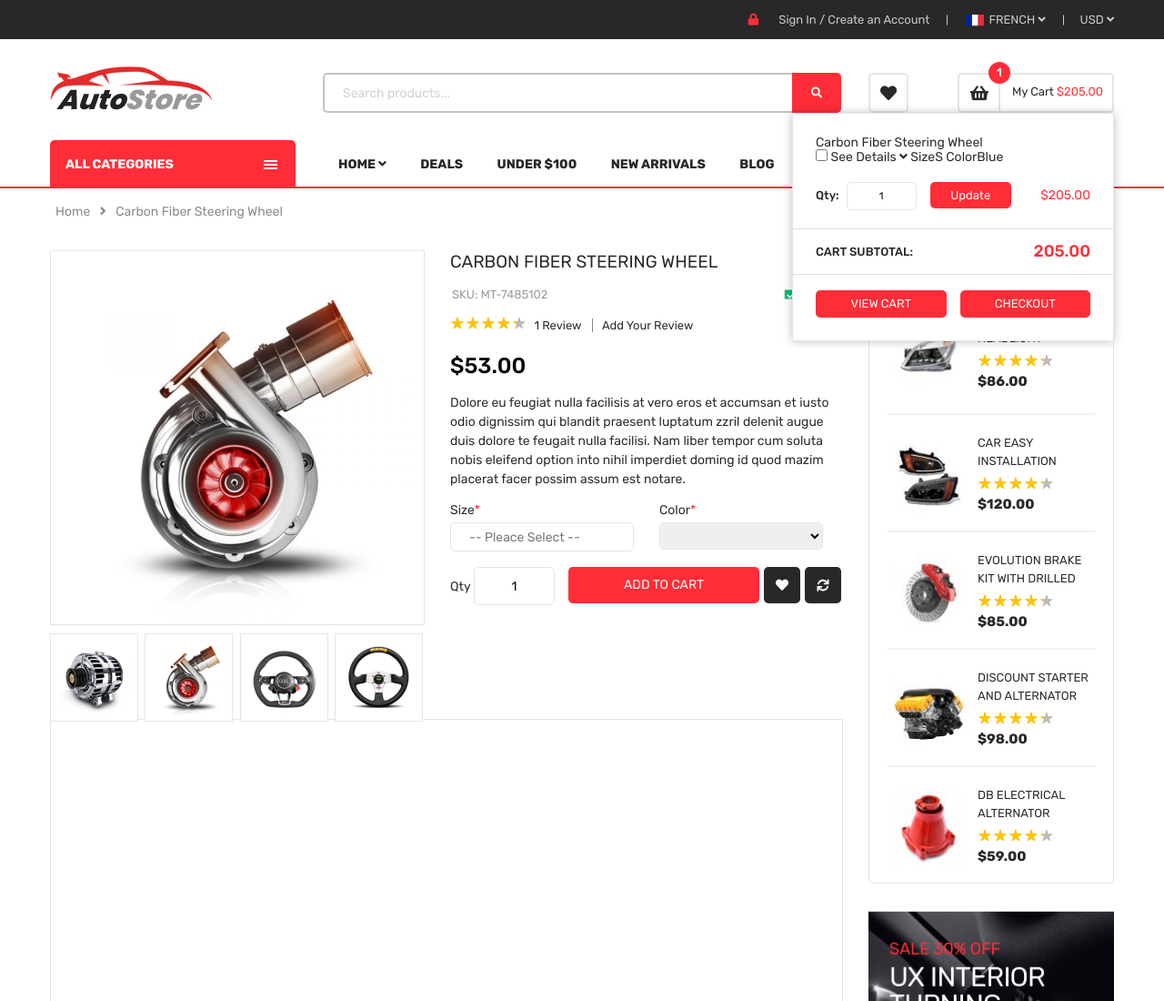
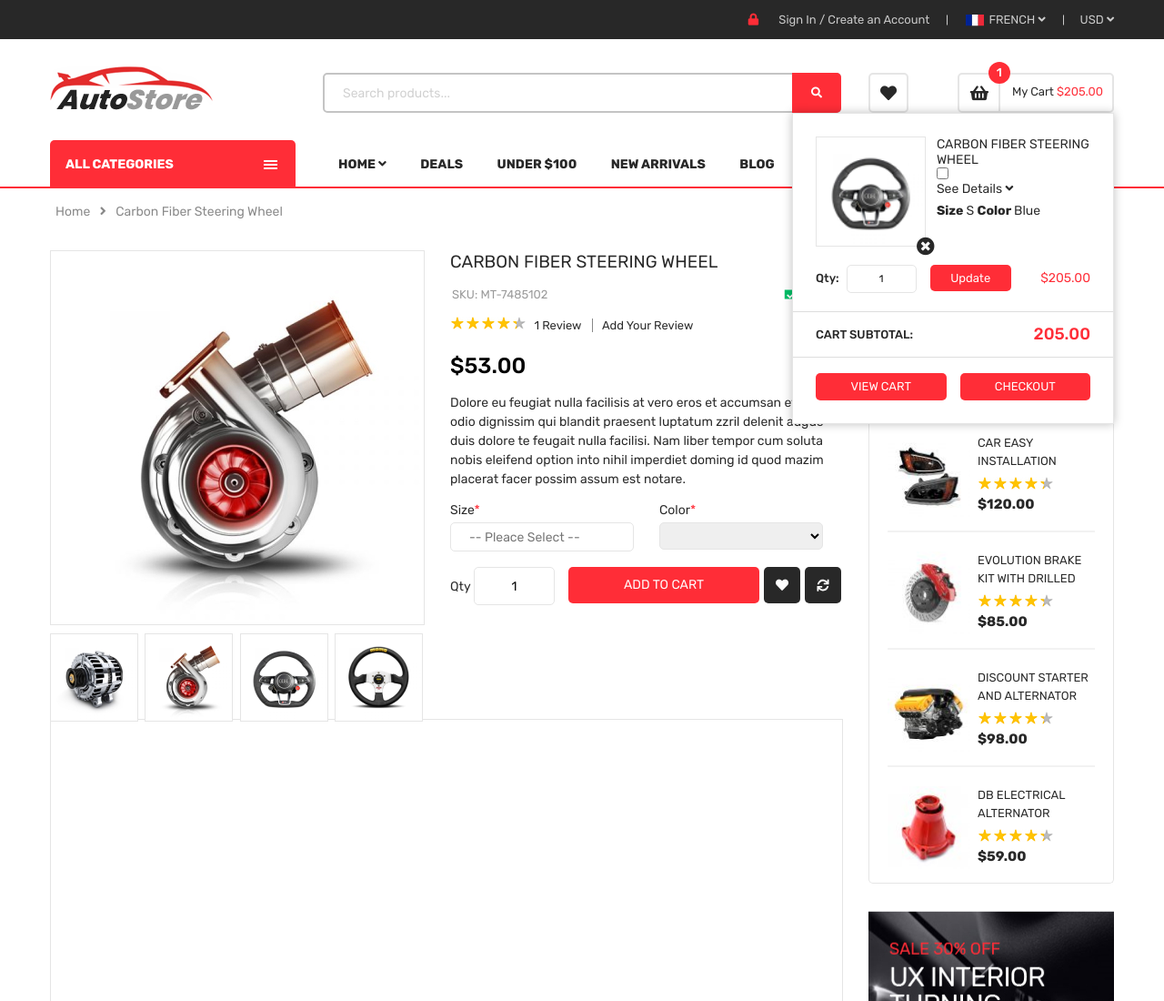
Before and after one commit to NikOleks/auto-store, a website: page index.html in a window 1280 px wide. Shown: the top 1100 px of the page at 91% size. Drawn offline with Linux system fonts and the light colour scheme.

```diff
--- a/index.html
+++ b/index.html
@@ -80,16 +80,23 @@
                     <span class="cart__counter">1</span>
                 </div>
                 <div class="mini-cart">
-                    <div class="mini-cart__details">
-                        <div class="mini-cart__image"></div>
-                        <p class="mini-cart__title">Carbon Fiber Steering Wheel</p>
+                    <div class="mini-cart__details clearfix-block">
+                        <a href="#" class="link">
+                            <img src="./dist/ima/aosake_leather_steering_wheels.png" class="mini-cart__image">
+                        </a>
+                        <i class="fas fa-times-circle"></i>
+                        <div class="mini-cart__params">
+                            <a href="#" class="link mini-cart__title">Carbon Fiber Steering Wheel</a>
                             <input type="checkbox" name="details" id="details">
                             <label for="details" class="mini-cart__details-toggle">
                                 <span>See Details</span>
                                 <i class="fas fa-angle-down"></i>
                             </label>
+                            <div class="mini-card__details-block">
                                 <span class="mini-cart__details-name">Size</span><span>S</span>
-                        <span clas="mini-cart__details-name">Color</span><span>Blue</span>
+                                <span class="mini-cart__details-name">Color</span><span>Blue</span>
+                            </div>
+                        </div>
                     </div>
                     <div class="mini-cart__counter">
                         <span>Qty:</span>
--- a/src/css/header.less
+++ b/src/css/header.less
@@ -270,7 +270,50 @@
             z-index: 2;
 
             &__details {
+                position: relative;
+                & > i{
+                    font-size: 20px;
+                    .absolute-position-mixin(@top: 100%, @left: 40%);
+                    cursor: pointer;
+                }
+                .mini-cart {
+                    &__image {
+                        float: left;
+                        margin-right: 12px;
+                        width: 40%;
+                        box-sizing: border-box;
+                        border: 1px solid @main-border-line-color;
+                        position: relative;
+                    }
 
+                    &__params{
+                        float: right;
+                        width: 56%;
+                        #details{
+                            //display: none;
+                            &:checked ~ i{
+                                transform: rotate(180deg);
+                            }
+                        }
+                    }
+                    &__title {
+                        text-transform: uppercase;
+                        line-height: 17px;
+                        display: block;
+                    }
+                    &__details-toggle{
+                        display: block;
+                        padding-bottom: 10px;
+                    }
+                    &__details-block{
+
+                    }
+                    &__details-name{
+                        font-weight: bolder;
+                        padding-right: 3px;
+                        transform: translateY(100%);
+                    }
+                }
             }
 
             &__counter {
```
Also changed, not shown: dist/css/style.css, dist/css/style.min.css. Lines whose indentation alone changed are shown as unchanged.
